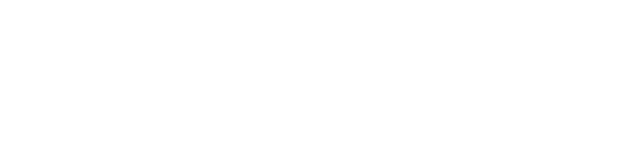
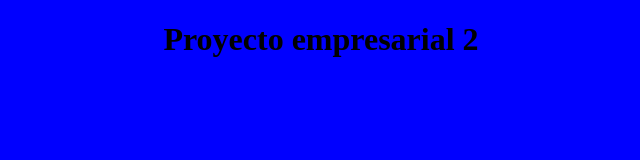
Before and after one commit to lhermosilla/CursoGit, a plain HTML site: page index.html in a window 1280 px wide. Shown: the whole page, without its empty margins (319-959 px from the left). Drawn offline with Linux system fonts and the light colour scheme.

Commit message:
parrafo y tamaño de fuente

```diff
--- /dev/null
+++ b/css/estilos.css
@@ -0,0 +1,7 @@
+@charset "utf-8";
+/* CSS Document */
+
+body{
+	background-color:#00F;
+	text-align:center;
+}
--- a/index.html
+++ b/index.html
@@ -2,9 +2,11 @@
 <html>
 <head>
 <meta charset="utf-8">
+<link href="css/estilos.css" rel="stylesheet" type="text/css">
 <title>Documento sin título</title>
 </head>
 
 <body>
+<h1>Proyecto empresarial 2</h1>
 </body>
 </html>
--- /dev/null
+++ b/js/javascrip.js
@@ -0,0 +1 @@
+// JavaScript Document
```
